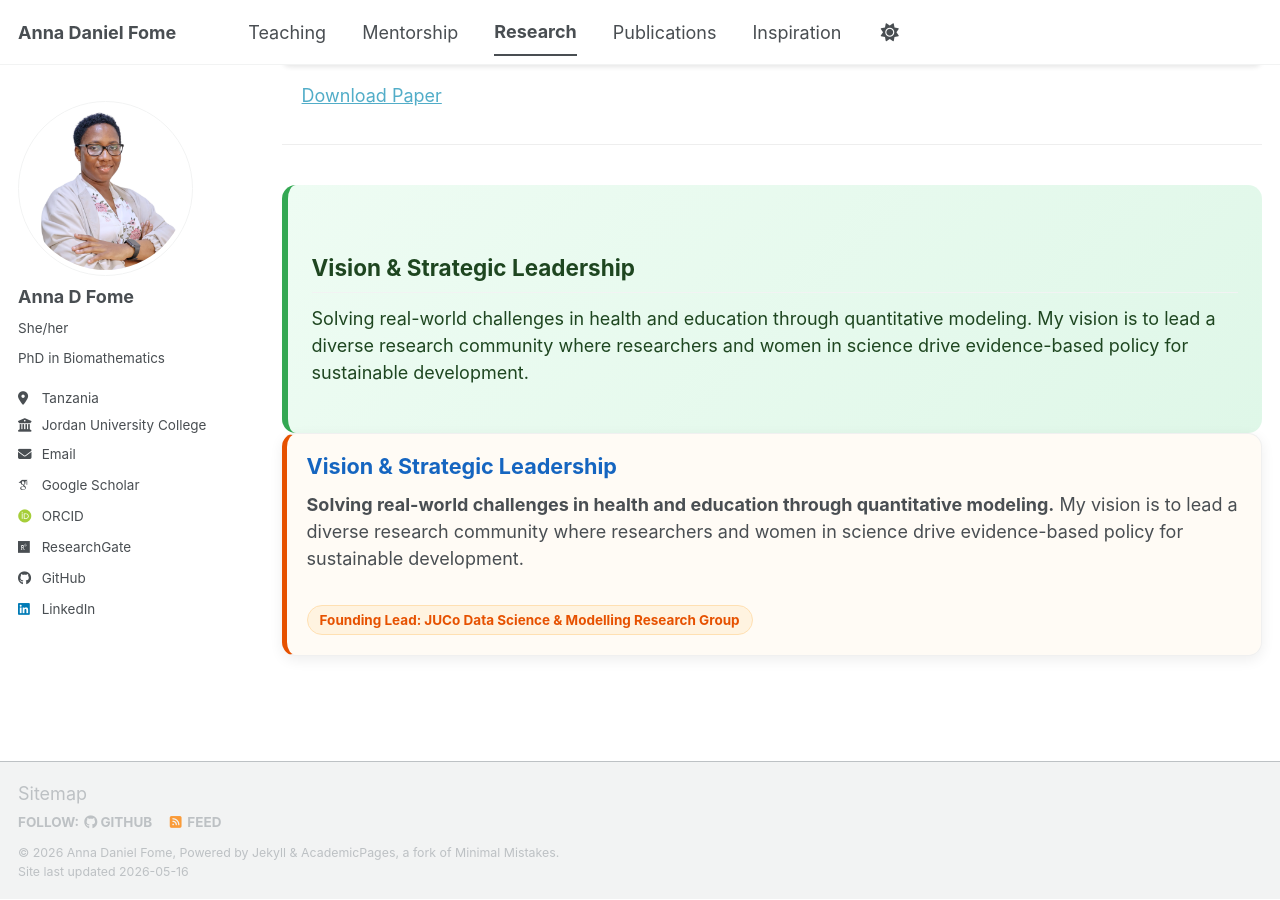
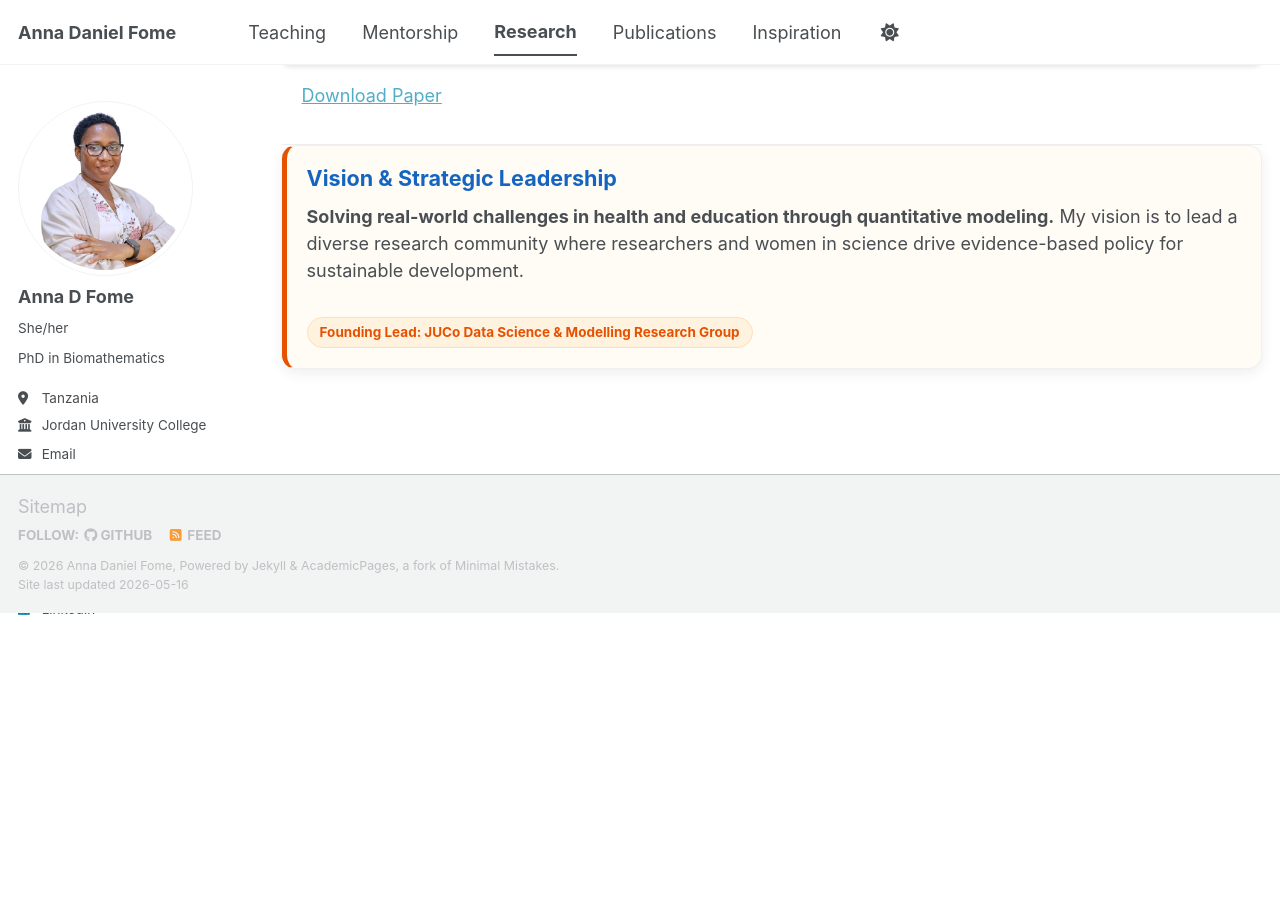
Before and after one commit to FomeA/FomeA.github.io, a Jekyll site: the page built from _pages/research.html, in a window 1280 px wide and 900 px high, scrolled down 2825 px. Built offline with Jekyll 4.4.1, drawn with Linux system fonts in a browser that asks for light colours; some web fonts are replaced; a script bundle is joined from its source files by our own code; library files that are not in the unit come from our copies; after the commit the page ends 3437 px from its top, so only the background shows below that.

Commit message:
Update research.html

```diff
--- a/_pages/research.html
+++ b/_pages/research.html
@@ -100,14 +100,6 @@ author_profile: true
 <!-- ===================== -->
 <!-- RESEARCH VISION -->
 <!-- ===================== -->
-<section class="impact">
-  <h2>Vision & Strategic Leadership</h2>
-  <p>
-    Solving real-world challenges in health and education through quantitative modeling.
-    My vision is to lead a diverse research community where researchers and
-    women in science drive evidence-based policy for sustainable development.
-  </p>
-</section>
 
   <div class="card mission-card">
   <h3>Vision & Strategic Leadership</h3>
```
